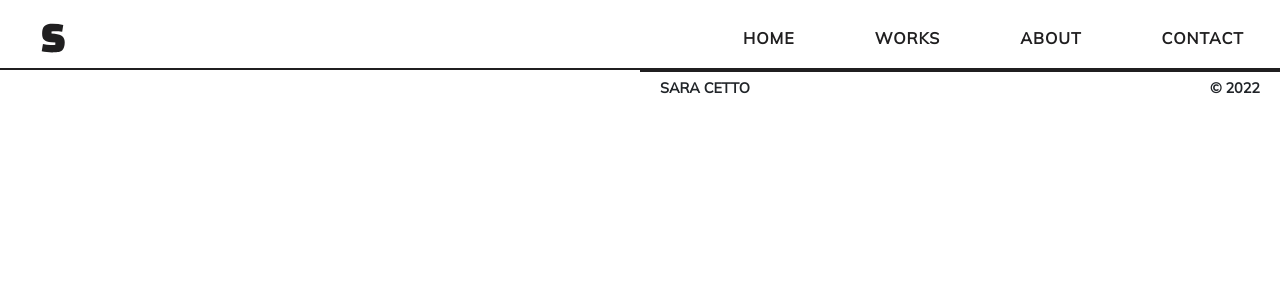
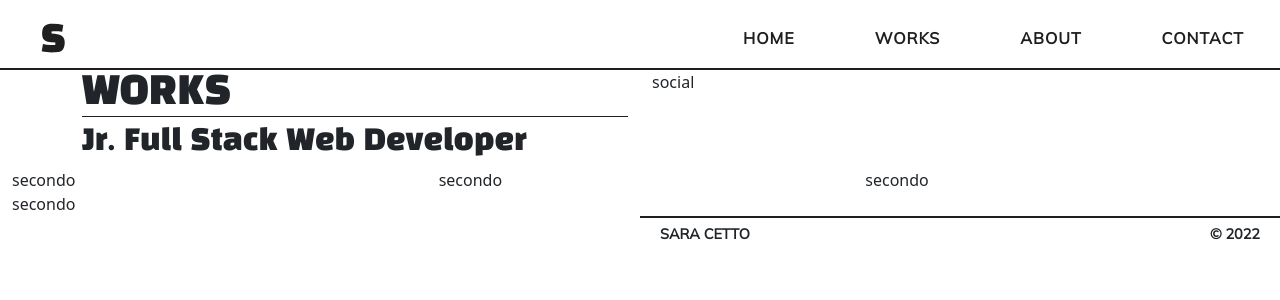
Before and after one commit to sder12/vue-my-site, a Vue app: page /works/developer in a window 1280 px wide. Shown: the top 300 px of the page. Built offline with nearby package versions, Linux system fonts and the light colour scheme.

Commit message:
Create: pages for portfolio and page NotFound

```diff
--- a/src/components/AppHeader.vue
+++ b/src/components/AppHeader.vue
@@ -27,8 +27,13 @@ export default {
                         <li class="nav-item ms-dropdown">
                             <a class="nav-link" href="#">WORKS</a>
                             <ul class="ms-dropdown-menu">
-                                <li><a href="#">FrontBack Developer</a></li>
-                                <li><a href="#">Graphic Designer</a></li>
+                                <li>
+                                    <router-link :to="{ name: 'works-developer' }" class="nav-link">Developer</router-link>
+                                </li>
+                                <li>
+                                    <router-link :to="{ name: 'works-graphic' }" class="nav-link">Graphic
+                                        Designer</router-link>
+                                </li>
                             </ul>
                         </li>
 
--- /dev/null
+++ b/src/pages/NotFound.vue
@@ -0,0 +1,26 @@
+<script>
+export default {
+    name: 'NotFound',
+}
+</script>
+
+<template>
+    <main class="container-fluid text-center ms-bg">
+        <div>
+            <img src="../assets/img/stars/star-warning.svg" alt="star-warning">
+            <h2>Warning 404</h2>
+            <p>page not found</p>
+            <router-link :to="{ name: 'home' }" class="ms-btn ms-btn-purple">Go back home</router-link>
+        </div>
+    </main>
+</template>
+
+<style lang="scss" scoped>
+main {
+    height: calc(100vh - var(--header-footer-height));
+
+    div {
+        padding-top: 10%;
+    }
+}
+</style>
--- /dev/null
+++ b/src/pages/PortfolioGraphicPage.vue
@@ -0,0 +1,32 @@
+<script>
+export default {
+    name: 'PortfolioGraphicPage',
+}
+</script>
+
+<template>
+    <main class="container-fluid">
+        <!-- Introduction -->
+        <section class="container">
+            <div class="row">
+                <div class="col-6">
+                    <h2 class="ms-border-bottom">WORKS</h2>
+                    <h3>Graphic Designer</h3>
+                </div>
+                <div class="col-6">
+                    social
+                </div>
+            </div>
+        </section>
+        <!-- Works -->
+        <section class="row">
+            <div class="col-4">secondo</div>
+            <div class="col-4">secondo</div>
+            <div class="col-4">secondo</div>
+            <div class="col-8">secondo</div>
+        </section>
+    </main>
+</template>
+
+
+<style lang="scss" scoped></style>
--- /dev/null
+++ b/src/pages/PortfolioWebPage.vue
@@ -0,0 +1,30 @@
+<script>
+export default {
+    name: 'PortfolioWebPage',
+}
+</script>
+
+<template>
+    <main class="container-fluid">
+        <!-- Introduction -->
+        <section class="container">
+            <div class="row">
+                <div class="col-6">
+                    <h2 class="ms-border-bottom">WORKS</h2>
+                    <h3>Jr. Full Stack Web Developer</h3>
+                </div>
+                <div class="col-6">
+                    social
+                </div>
+            </div>
+        </section>
+        <!-- Works -->
+        <section class="row">
+            <div class="col-4">secondo</div>
+            <div class="col-4">secondo</div>
+            <div class="col-4">secondo</div>
+            <div class="col-8">secondo</div>
+        </section>
+    </main>
+</template>
+<style lang="scss" scoped></style>
--- a/src/router.js
+++ b/src/router.js
@@ -1,7 +1,10 @@
 import { createRouter, createWebHistory } from "vue-router";
 import HomePage from './pages/HomePage.vue';
 import ResumePage from './pages/ResumePage.vue';
-import ContactPage from './pages/ContactPage.vue'
+import ContactPage from './pages/ContactPage.vue';
+import PortfolioWebPage from './pages/PortfolioWebPage.vue';
+import PortfolioGraphicPage from './pages/PortfolioGraphicPage.vue';
+import NotFound from './pages/NotFound.vue';
 
 const router = createRouter({
     history: createWebHistory(),
@@ -20,13 +23,27 @@ const router = createRouter({
             path: '/contact-me',
             name: 'contact',
             component: ContactPage,
+        }
+        ,
+        {
+            path: '/works/developer',
+            name: 'works-developer',
+            component: PortfolioWebPage,
+        }
+        ,
+        {
+            path: '/works/graphic-designer',
+            name: 'works-graphic',
+            component: PortfolioGraphicPage,
         },
+
+
         //404 NOT FOUND
-        // {
-        //     path: "/:pathMatch(.*)*",
-        //     name: "not-found",
-        //     component: NotFound,
-        //    }
+        {
+            path: "/:pathMatch(.*)*",
+            name: "not-found",
+            component: NotFound,
+        }
     ],
 });
 export { router };
```
Also changed, not shown: src/assets/img/stars/star-warning.svg (added).
